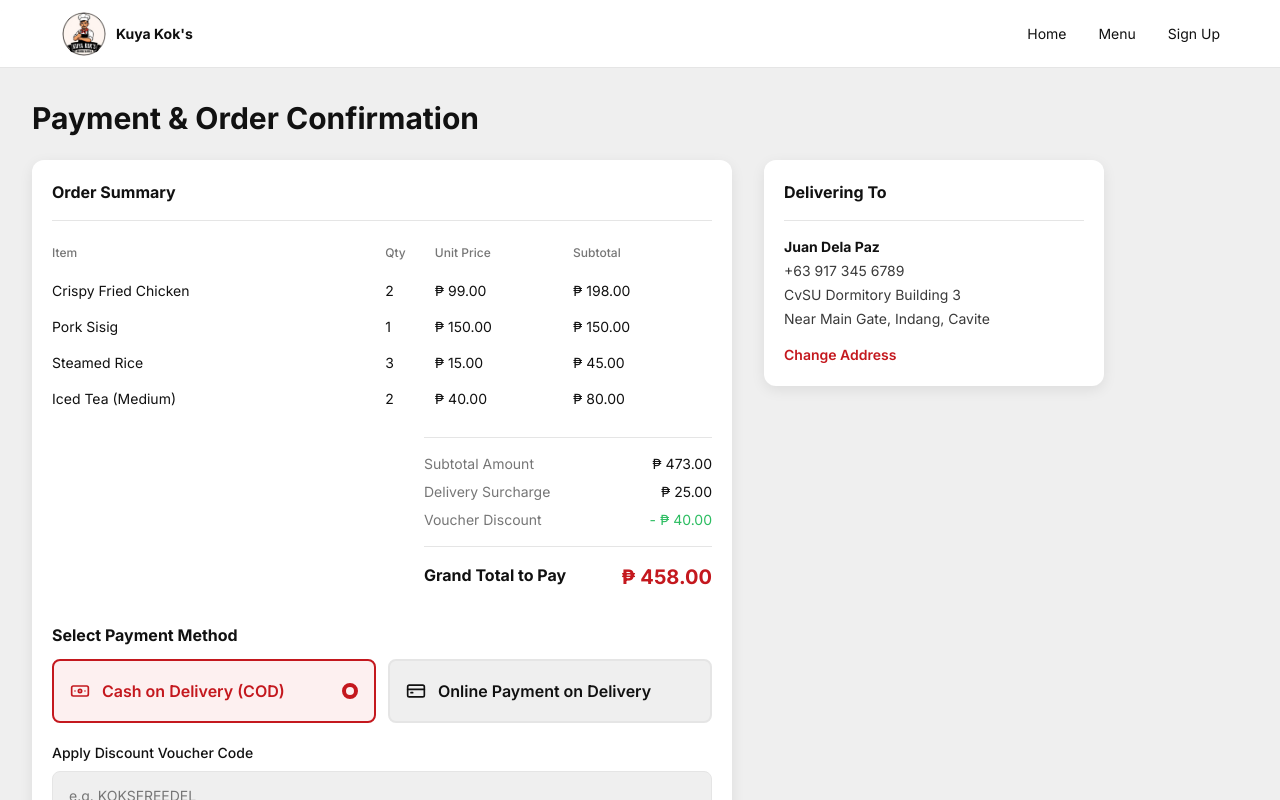
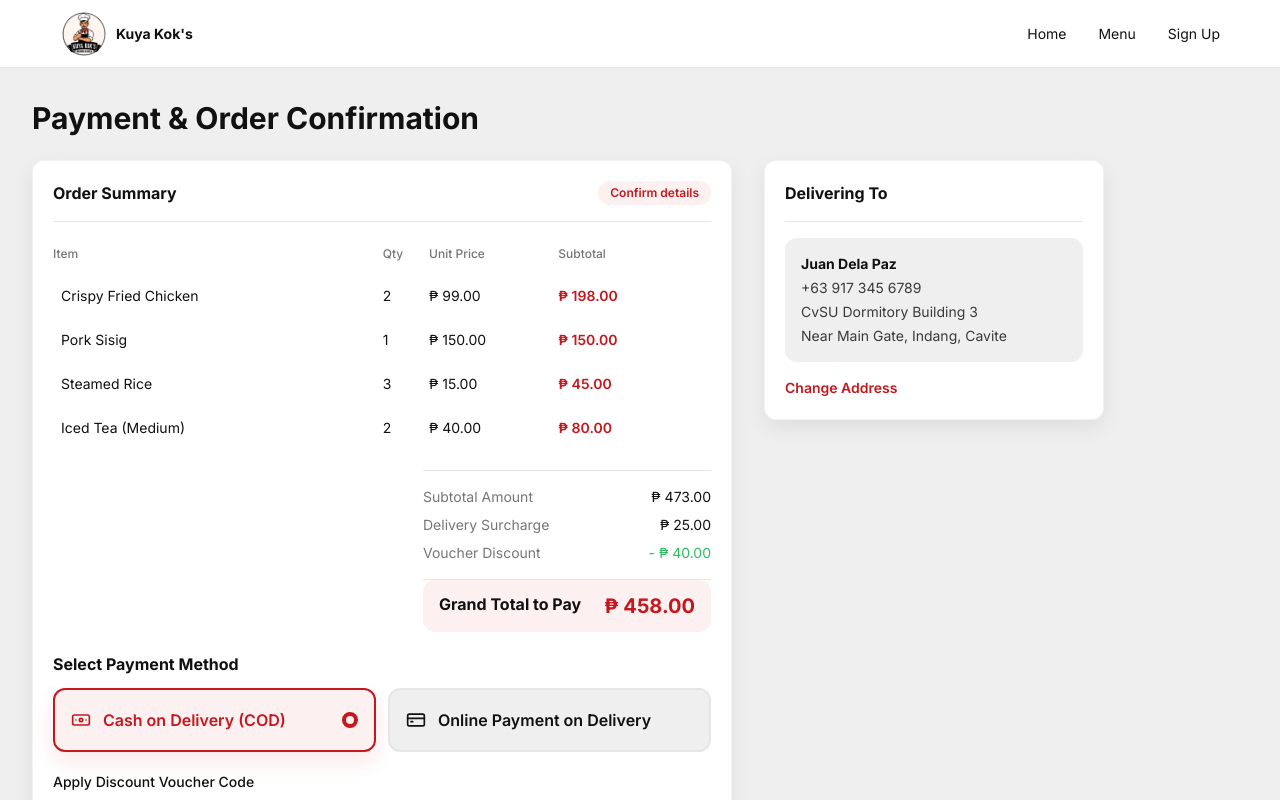
Before and after one commit to xKurty06/kokconnect, a Next.js app: page /checkout in a window 1280 px wide. Shown: the top 800 px of the page. Built offline with nearby package versions, Linux system fonts and the light colour scheme.

Commit message:
feat(checkout): polish payment interactions

```diff
--- a/src/components/checkout-client.tsx
+++ b/src/components/checkout-client.tsx
@@ -1,7 +1,7 @@
 "use client";
 
 import Link from "next/link";
-import { Banknote, CreditCard } from "lucide-react";
+import { Banknote, CreditCard, Tag } from "lucide-react";
 import { useState } from "react";
 import { ButtonLink } from "@/components/ui/button";
 import { cartItems, formatPrice } from "@/lib/mock-data";
@@ -13,12 +13,15 @@ export function CheckoutClient() {
 
   return (
     <div className="grid grid-cols-[700px_340px] items-start gap-8">
-      <section className="rounded-xl bg-white p-5 shadow-[0_4px_14px_rgba(0,0,0,0.08)]" aria-labelledby="checkout-summary-title">
-        <h2 id="checkout-summary-title" className="border-b border-border pb-4 font-bold">Order Summary</h2>
+      <section className="surface-card rounded-xl p-5" aria-labelledby="checkout-summary-title">
+        <div className="flex items-center justify-between border-b border-border pb-4">
+          <h2 id="checkout-summary-title" className="font-bold">Order Summary</h2>
+          <span className="rounded-full bg-brand-tint px-3 py-1 text-xs font-semibold text-brand">Confirm details</span>
+        </div>
         <div className="overflow-x-auto">
           <table className="mt-3 w-full min-w-[560px] text-left text-sm">
             <thead className="text-xs text-muted"><tr><th className="py-3 font-medium">Item</th><th className="py-3 font-medium">Qty</th><th className="py-3 font-medium">Unit Price</th><th className="py-3 font-medium">Subtotal</th></tr></thead>
-            <tbody>{cartItems.map((item) => <tr key={item.id}><td className="py-2">{item.name}</td><td>{item.quantity}</td><td>{formatPrice(item.price)}</td><td>{formatPrice(item.price * item.quantity)}</td></tr>)}</tbody>
+            <tbody>{cartItems.map((item) => <tr key={item.id} className="interactive-row"><td className="rounded-l-lg py-3 pl-2">{item.name}</td><td>{item.quantity}</td><td>{formatPrice(item.price)}</td><td className="rounded-r-lg pr-2 font-semibold text-brand">{formatPrice(item.price * item.quantity)}</td></tr>)}</tbody>
           </table>
         </div>
         <dl className="ml-auto mt-5 grid max-w-72 gap-2 border-y border-border py-4 text-sm">
@@ -26,28 +29,28 @@ export function CheckoutClient() {
           <div className="flex justify-between"><dt className="text-muted">Delivery Surcharge</dt><dd>{formatPrice(25)}</dd></div>
           <div className="flex justify-between"><dt className="text-muted">Voucher Discount</dt><dd className="text-success">- {formatPrice(40)}</dd></div>
         </dl>
-        <div className="ml-auto flex max-w-72 justify-between py-4"><strong>Grand Total to Pay</strong><strong className="text-xl text-brand">{formatPrice(total)}</strong></div>
+        <div className="ml-auto flex max-w-72 justify-between rounded-xl bg-brand-tint px-4 py-3"><strong>Grand Total to Pay</strong><strong className="text-xl text-brand">{formatPrice(total)}</strong></div>
 
-        <fieldset className="mt-4">
+        <fieldset className="mt-5">
           <legend className="font-bold">Select Payment Method</legend>
           <div className="mt-3 grid grid-cols-2 gap-3">
-            <label className={`flex min-h-16 cursor-pointer items-center gap-3 rounded-lg border-2 p-4 ${method === "cod" ? "border-brand bg-brand-tint text-brand" : "border-border bg-background"}`}>
+            <label className={`flex min-h-16 cursor-pointer items-center gap-3 rounded-xl border-2 p-4 transition-all duration-200 ${method === "cod" ? "border-brand bg-brand-tint text-brand shadow-[0_10px_22px_rgba(196,24,30,0.10)]" : "border-border bg-background hover:border-brand-blush hover:bg-white"}`}>
               <input type="radio" name="payment" value="cod" checked={method === "cod"} onChange={() => setMethod("cod")} className="sr-only" />
-              <Banknote className="size-5" /><span className="font-semibold">Cash on Delivery (COD)</span><span className="ml-auto size-4 rounded-full border-4 border-current" />
+              <Banknote className="size-5" /><span className="font-semibold">Cash on Delivery (COD)</span><span className={`ml-auto size-4 rounded-full border-4 ${method === "cod" ? "border-current" : "border-border"}`} />
             </label>
-            <label className={`flex min-h-16 cursor-pointer items-center gap-3 rounded-lg border-2 p-4 ${method === "opod" ? "border-brand bg-brand-tint text-brand" : "border-border bg-background"}`}>
+            <label className={`flex min-h-16 cursor-pointer items-center gap-3 rounded-xl border-2 p-4 transition-all duration-200 ${method === "opod" ? "border-brand bg-brand-tint text-brand shadow-[0_10px_22px_rgba(196,24,30,0.10)]" : "border-border bg-background hover:border-brand-blush hover:bg-white"}`}>
               <input type="radio" name="payment" value="opod" checked={method === "opod"} onChange={() => setMethod("opod")} className="sr-only" />
               <CreditCard className="size-5" /><span className="font-semibold">Online Payment on Delivery</span>
             </label>
           </div>
         </fieldset>
-        <label className="mt-5 grid gap-2 text-sm font-medium">Apply Discount Voucher Code<input className="h-12 rounded-lg border border-border bg-background px-4 font-normal placeholder:text-muted" placeholder="e.g. KOKSFREEDEL" /></label>
-        <div className="mt-5 grid grid-cols-[1fr_1.7fr] gap-3"><Link href="/cart" className="inline-flex min-h-12 items-center justify-center rounded-full border border-border bg-white font-semibold text-copy">← Cancel</Link><ButtonLink href="/checkout/location" className="min-h-12">Confirm and Place Order ({formatPrice(total)})</ButtonLink></div>
+        <label className="mt-5 grid gap-2 text-sm font-medium">Apply Discount Voucher Code<span className="relative"><Tag className="absolute left-4 top-1/2 size-4 -translate-y-1/2 text-muted" /><input className="form-field h-12 w-full rounded-lg pl-10 pr-4 font-normal placeholder:text-muted" placeholder="e.g. KOKSFREEDEL" /></span></label>
+        <div className="mt-5 grid grid-cols-[1fr_1.7fr] gap-3"><Link href="/cart" className="inline-flex min-h-12 items-center justify-center rounded-full border border-border bg-white font-semibold text-copy hover:bg-background">← Cancel</Link><ButtonLink href="/checkout/location" className="min-h-12">Confirm and Place Order ({formatPrice(total)})</ButtonLink></div>
       </section>
-      <aside className="rounded-xl bg-white p-5 shadow-[0_4px_14px_rgba(0,0,0,0.08)]">
+      <aside className="surface-card rounded-xl p-5">
         <h2 className="border-b border-border pb-4 font-bold">Delivering To</h2>
-        <address className="mt-4 space-y-1 text-sm not-italic text-copy"><strong className="block text-ink">Juan Dela Paz</strong><p>+63 917 345 6789</p><p>CvSU Dormitory Building 3</p><p>Near Main Gate, Indang, Cavite</p></address>
-        <Link href="/checkout/location" className="mt-4 inline-block text-sm font-semibold text-brand">Change Address</Link>
+        <address className="mt-4 space-y-1 rounded-xl bg-background p-4 text-sm not-italic text-copy"><strong className="block text-ink">Juan Dela Paz</strong><p>+63 917 345 6789</p><p>CvSU Dormitory Building 3</p><p>Near Main Gate, Indang, Cavite</p></address>
+        <Link href="/checkout/location" className="mt-4 inline-block text-sm font-semibold text-brand hover:text-brand-deep">Change Address</Link>
       </aside>
     </div>
   );
```
